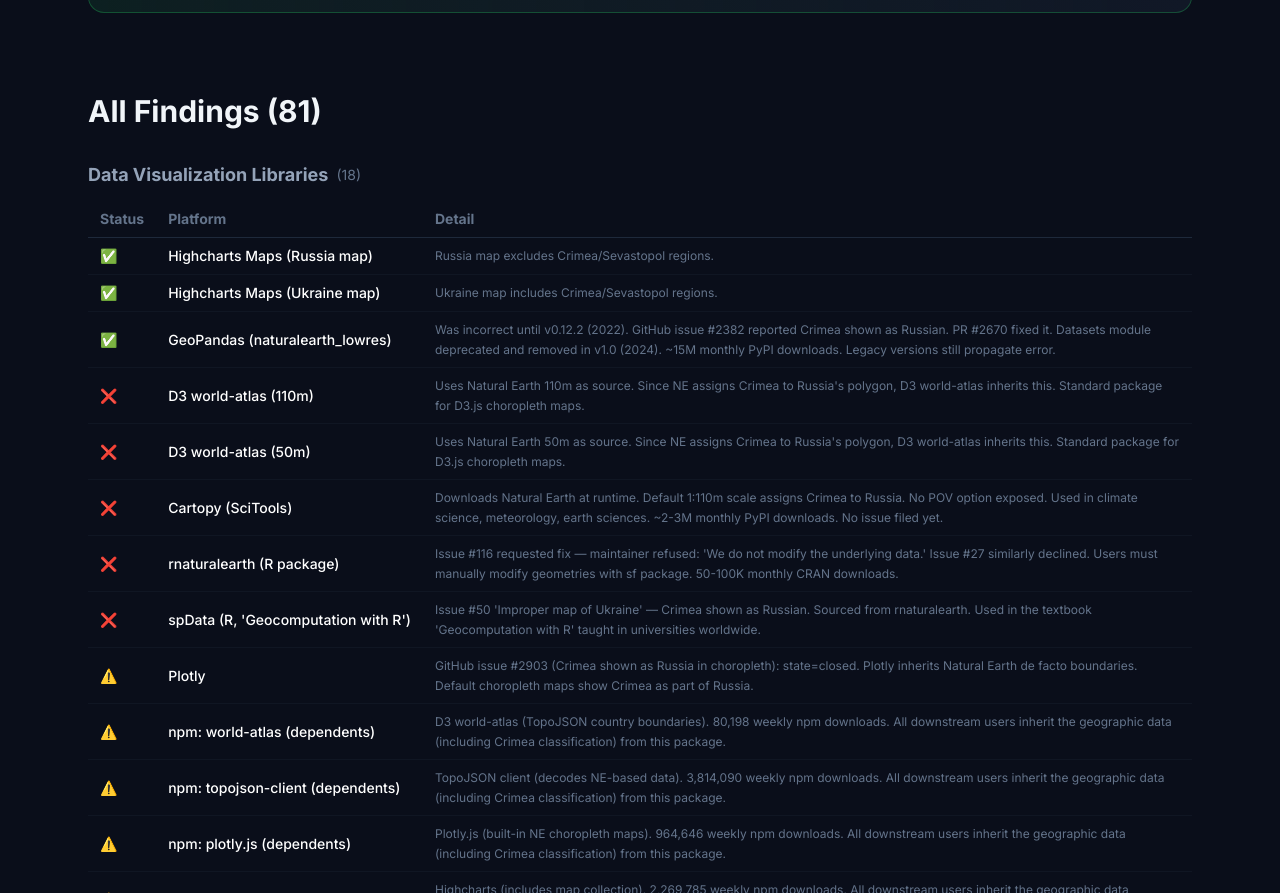
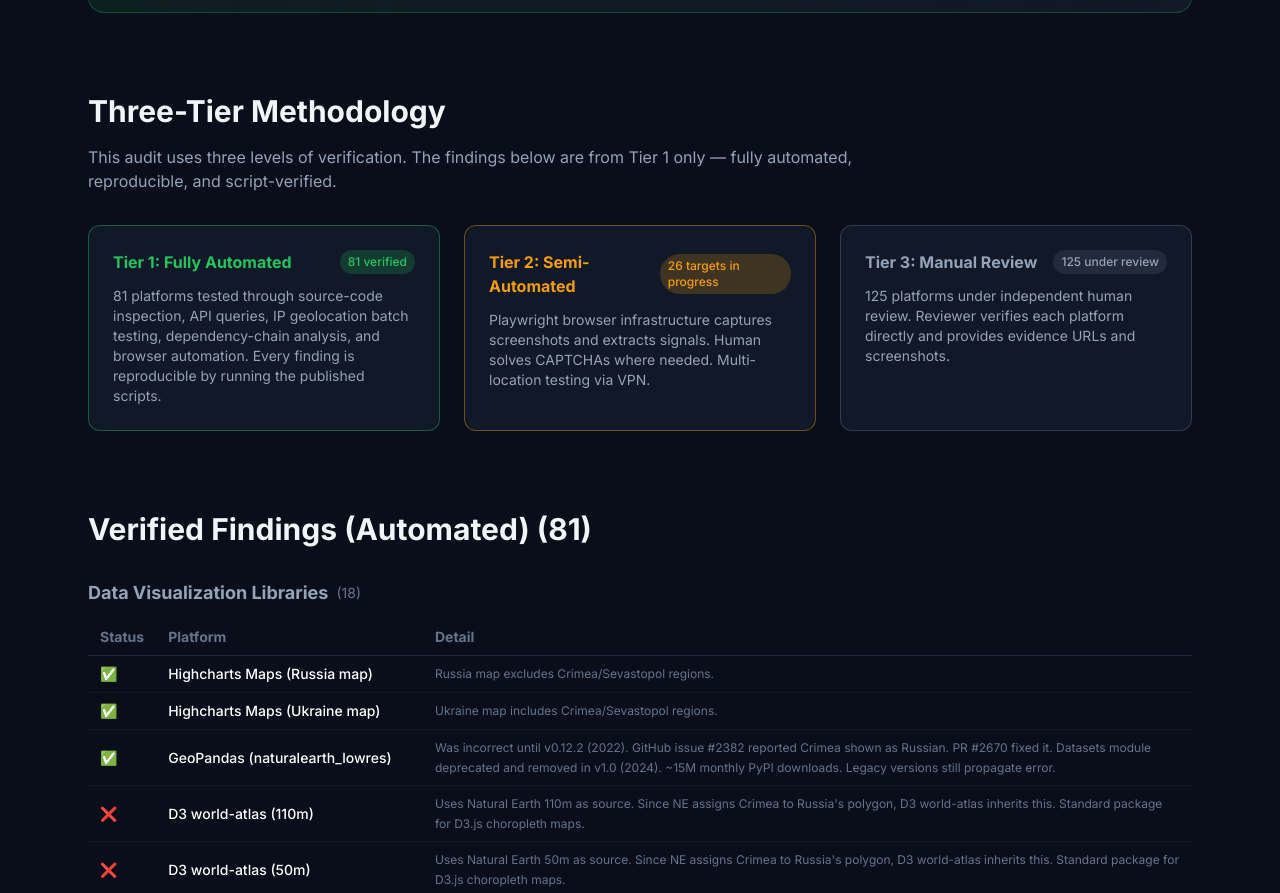
Before and after one commit to IvanDobrovolsky/crimeaisukraine, an Astro site in the folder site/: page / in a window 1280 px wide. Shown: the part 3403-4296 px from the top of the page. Built offline with nearby package versions, Linux system fonts and the light colour scheme; Astro itself is replaced by a stand-in of ours.

Commit message:
Add three-tier methodology section to site, show automated findings only
Site now displays:
- Three-tier methodology cards (automated/semi-automated/manual review)
  with counts and descriptions in both EN and UA
- Only 81 automated findings in the tables
- Hero text: "81 platforms verified through automated testing"
- Clear explanation that 125 more are under human review

```diff
--- a/site/src/components/HomePage.astro
+++ b/site/src/components/HomePage.astro
@@ -296,6 +296,35 @@
 </section>
 
 <!-- All Findings -->
+<!-- Three-Tier Methodology -->
+<section class="max-w-6xl mx-auto px-6 mb-20">
+  <h2 class="text-2xl md:text-3xl font-bold mb-4">{t.methodTitle}</h2>
+  <p class="text-[#94a3b8] max-w-3xl mb-8">{t.methodDesc}</p>
+  <div class="grid md:grid-cols-3 gap-6">
+    <div class="bg-[#111827] rounded-xl p-6 border border-[#22c55e]/40">
+      <div class="flex items-center justify-between mb-3">
+        <h3 class="font-bold text-[#22c55e]">{t.tier1}</h3>
+        <span class="text-xs bg-[#22c55e]/20 text-[#22c55e] px-2 py-1 rounded-full font-medium">{t.tier1count}</span>
+      </div>
+      <p class="text-sm text-[#94a3b8]">{t.tier1desc}</p>
+    </div>
+    <div class="bg-[#111827] rounded-xl p-6 border border-[#f59e0b]/40">
+      <div class="flex items-center justify-between mb-3">
+        <h3 class="font-bold text-[#f59e0b]">{t.tier2}</h3>
+        <span class="text-xs bg-[#f59e0b]/20 text-[#f59e0b] px-2 py-1 rounded-full font-medium">{t.tier2count}</span>
+      </div>
+      <p class="text-sm text-[#94a3b8]">{t.tier2desc}</p>
+    </div>
+    <div class="bg-[#111827] rounded-xl p-6 border border-[#64748b]/40">
+      <div class="flex items-center justify-between mb-3">
+        <h3 class="font-bold text-[#94a3b8]">{t.tier3}</h3>
+        <span class="text-xs bg-[#64748b]/20 text-[#94a3b8] px-2 py-1 rounded-full font-medium">{t.tier3count}</span>
+      </div>
+      <p class="text-sm text-[#94a3b8]">{t.tier3desc}</p>
+    </div>
+  </div>
+</section>
+
 <section id="findings" class="max-w-6xl mx-auto px-6 mb-20">
   <h2 class="text-2xl md:text-3xl font-bold mb-8">{t.allFindings} ({total})</h2>
   {categoryOrder.filter(cat => categories[cat]).map(cat => (
--- a/site/src/i18n/translations.ts
+++ b/site/src/i18n/translations.ts
@@ -51,7 +51,18 @@
     infraOp: 'Operational \u2192 Russia',
     weatherTitle: 'The Gold Standard: Weather Services',
     weatherDesc: 'If every weather app can get it right, so can everyone else. All 10 correctly classify Simferopol as Ukraine.',
-    allFindings: 'All Findings',
+    allFindings: 'Verified Findings (Automated)',
+    methodTitle: 'Three-Tier Methodology',
+    methodDesc: 'This audit uses three levels of verification. The findings below are from Tier 1 only — fully automated, reproducible, and script-verified.',
+    tier1: 'Tier 1: Fully Automated',
+    tier1desc: '81 platforms tested through source-code inspection, API queries, IP geolocation batch testing, dependency-chain analysis, and browser automation. Every finding is reproducible by running the published scripts.',
+    tier1count: '81 verified',
+    tier2: 'Tier 2: Semi-Automated',
+    tier2desc: 'Playwright browser infrastructure captures screenshots and extracts signals. Human solves CAPTCHAs where needed. Multi-location testing via VPN.',
+    tier2count: '26 targets in progress',
+    tier3: 'Tier 3: Manual Review',
+    tier3desc: '125 platforms under independent human review. Reviewer verifies each platform directly and provides evidence URLs and screenshots.',
+    tier3count: '125 under review',
     categories: {
       data_visualization: 'Data Visualization Libraries',
       open_source: 'Open Source Geographic Data',
@@ -141,7 +152,18 @@
     infraOp: 'Операційна \u2192 Росія',
     weatherTitle: 'Золотий стандарт: погодні сервіси',
     weatherDesc: 'Якщо кожен погодний додаток може правильно класифікувати, інші теж можуть. Усі 10 правильно класифікують Сімферополь як Україну.',
-    allFindings: 'Усі результати',
+    allFindings: 'Перевірені результати (автоматизовані)',
+    methodTitle: 'Трирівнева методологія',
+    methodDesc: 'Цей аудит використовує три рівні верифікації. Результати нижче лише з Рівня 1 — повністю автоматизовані, відтворювані та верифіковані скриптами.',
+    tier1: 'Рівень 1: Повна автоматизація',
+    tier1desc: '81 платформа протестована через інспекцію вихідного коду, запити API, пакетне тестування IP-геолокації, аналіз залежностей та автоматизацію браузера.',
+    tier1count: '81 верифіковано',
+    tier2: 'Рівень 2: Напівавтоматизація',
+    tier2desc: 'Інфраструктура Playwright захоплює знімки екрану та витягує сигнали. Людина вирішує CAPTCHA. Тестування з різних локацій через VPN.',
+    tier2count: '26 цілей в процесі',
+    tier3: 'Рівень 3: Ручна перевірка',
+    tier3desc: '125 платформ на незалежній перевірці людиною. Рецензент перевіряє кожну платформу безпосередньо та надає URL-докази та знімки екрану.',
+    tier3count: '125 на перевірці',
     categories: {
       data_visualization: 'Бібліотеки візуалізації даних',
       open_source: 'Географічні дані з відкритим кодом',
```
